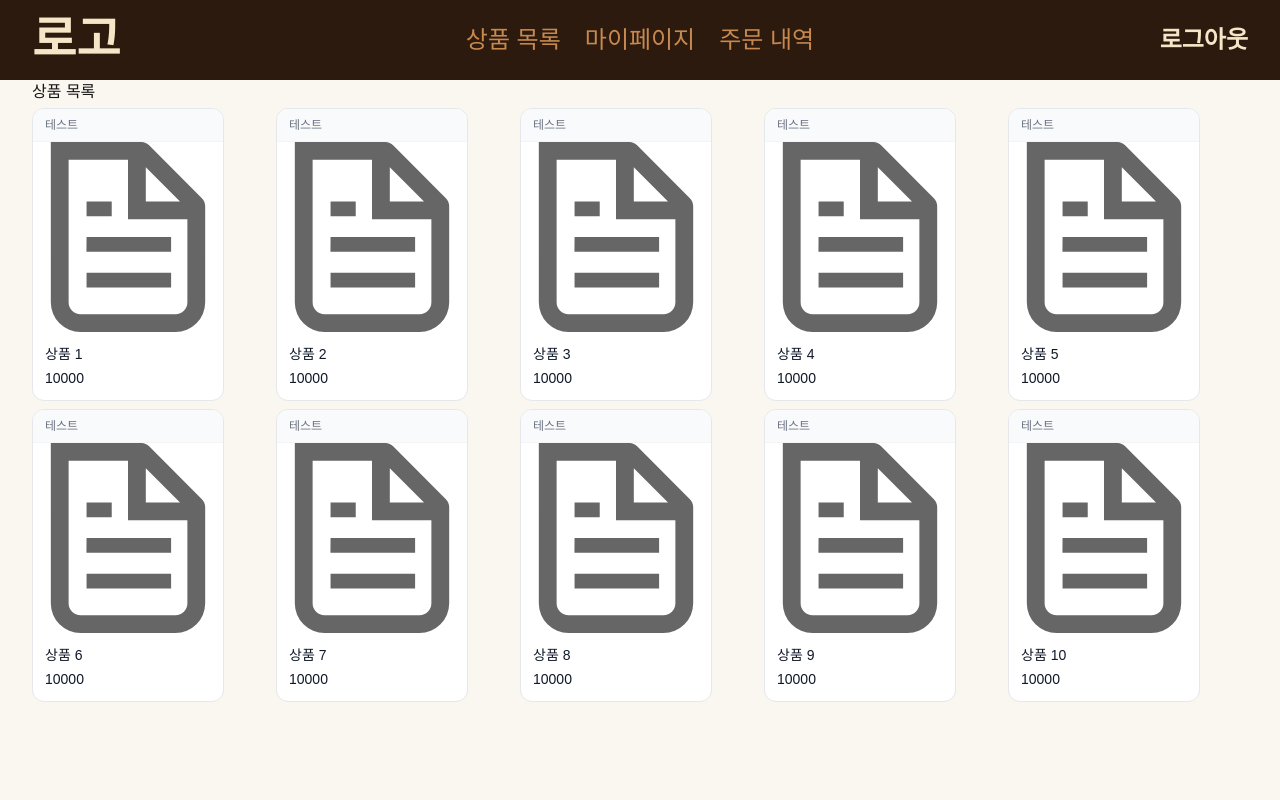
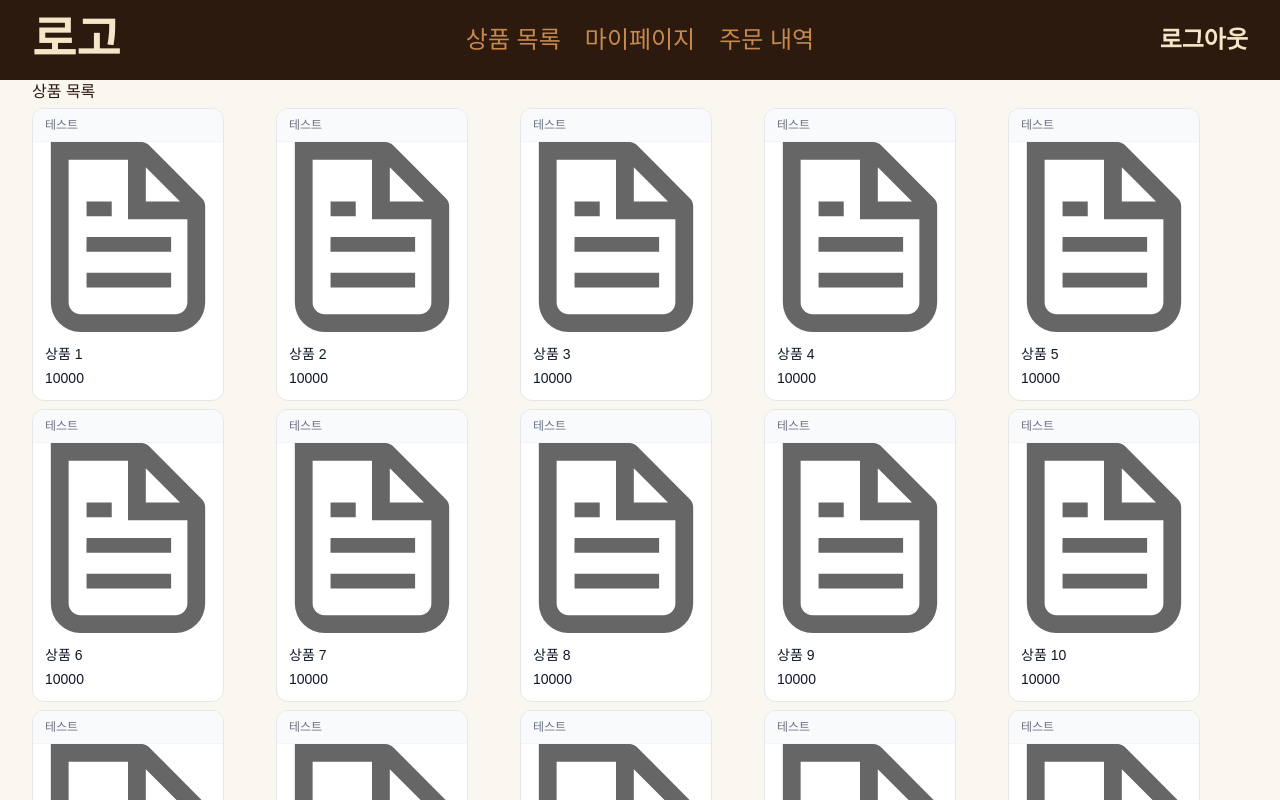
Before and after one commit to prgrms-be-devcourse/NBE10-12-1-Layer7, a Next.js app in the folder frontend/customer/customer/: page /products in a window 1280 px wide. Shown: the top 800 px of the page. Built offline with nearby package versions, Linux system fonts and the light colour scheme.

Commit message:
chore: 자잘한 변경 products, main page, layout
- en->ko
- main page 들여쓰기 수정
- main page css 카드 형식으로 안 나오는 부분 수정
- products 스크롤 되도록 변경
- 예시 개수 100개로 변경

```diff
--- a/frontend/customer/customer/src/app/layout.tsx
+++ b/frontend/customer/customer/src/app/layout.tsx
@@ -24,10 +24,10 @@ export default function RootLayout({
 }>) {
     return (
         <html
-            lang="en"
+            lang="ko"
             className={`${geistSans.variable} ${geistMono.variable} h-full antialiased`}
         >
-        <body className="min-h-full flex flex-col">{children}</body>
+            <body className="min-h-full flex flex-col">{children}</body>
         </html>
     );
 }
--- a/frontend/customer/customer/src/app/page.tsx
+++ b/frontend/customer/customer/src/app/page.tsx
@@ -1,8 +1,10 @@
 import BasePage from "./BasePage";
 
+//main page.tsx
 export default function Page() {
     return (
         <BasePage>
+            <div className="h-full flex items-center justify-center">
                 <section className="rounded-3xl bg-white/90 p-10 shadow-lg">
                     <p className="mb-3 text-sm font-semibold text-amber-700">
                         Local Coffee Beans Store
@@ -23,9 +25,8 @@ export default function Page() {
                         </p>
 
                         <p>
-                        우리는 <strong>
-                        매일 전날 오후 2시부터 당일 오후 2시까지의 주문
-                    </strong>
+                            우리는
+                            <strong>매일 전날 오후 2시부터 당일 오후 2시까지의 주문</strong>
                             을 모아서 처리합니다.
                         </p>
 
@@ -34,6 +35,7 @@ export default function Page() {
                         </p>
                     </div>
                 </section>
+            </div>
         </BasePage>
     );
 }
--- a/frontend/customer/customer/src/app/products/page.tsx
+++ b/frontend/customer/customer/src/app/products/page.tsx
@@ -1,5 +1,7 @@
 import BasePage from "../BasePage";
 import { ProductCard } from "./product-card";
+
+// products.tsx
 export default function Page() {
   const products = [
       {
@@ -12,11 +14,11 @@ export default function Page() {
   ];
   return (
     <BasePage>
-      <div className="mx-8">
-        <h1>상품 목록</h1>
-        <div className="my-1">
+     <div className="mx-8 flex flex-col flex-1">
+      <h1 className="text-coffee-primary">상품 목록</h1>
+        <div className="my-1 flex-1 overflow-y-auto">  {/* overflow를 여기로 올림 */}
           <ul className="grid grid-cols-[repeat(auto-fill,minmax(200px,1fr))] gap-x-1 gap-y-2">
-            {Array.from({ length: 10 }).map((_, index) => (
+            {Array.from({ length: 100 }).map((_, index) => (
               <li key={index}>
                 <ProductCard
                   name={`상품 ${index + 1}`}
```
Lines whose indentation alone changed are shown as unchanged.
